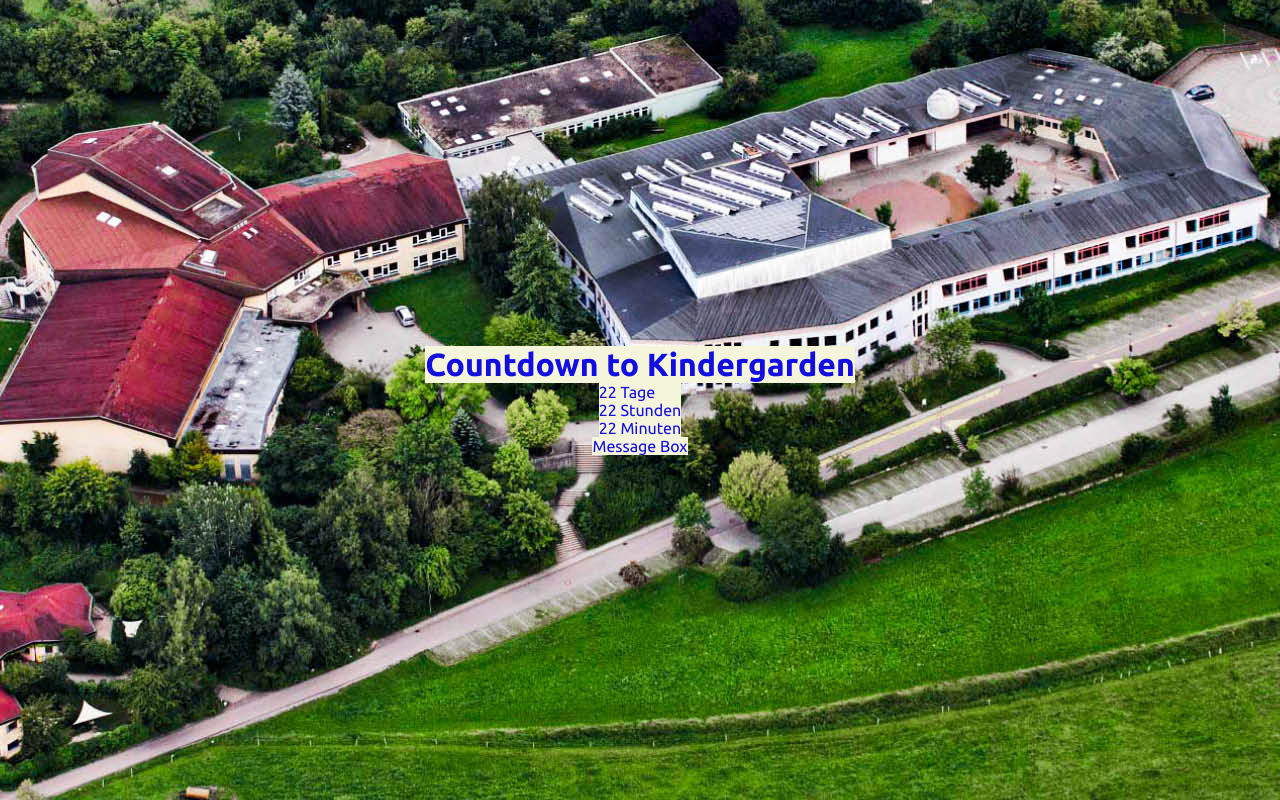
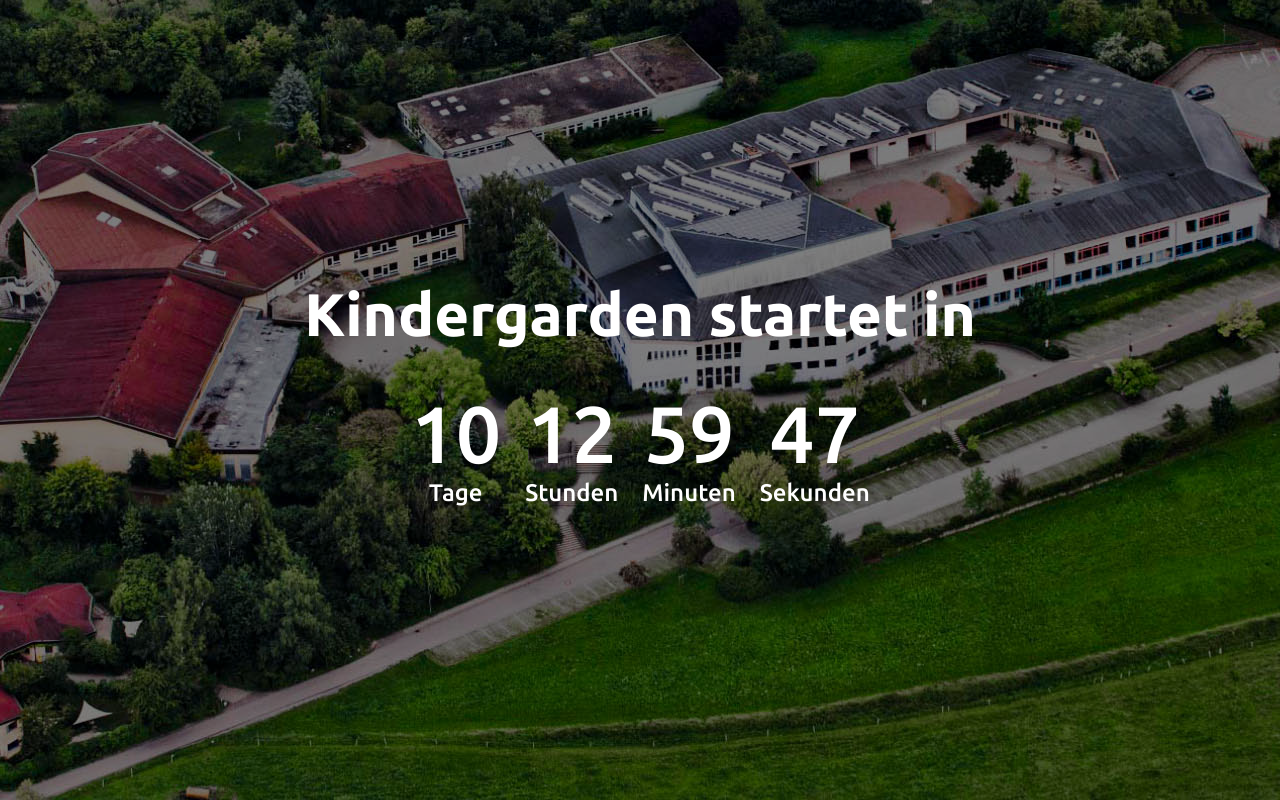
Before and after one commit to GeorgStrassberger/Countdown-Timer, a plain HTML site: page index.html in a window 1280 px wide. Drawn offline with Linux system fonts and the light colour scheme.

Commit message:
add design and coutdown

```diff
--- a/index.html
+++ b/index.html
@@ -15,13 +15,36 @@
 
 <body>
 
-    <h1>Countdown to Kindergarden</h1>
-    <div class="timer">
-        <div id="days">22 Tage</div>
-        <div id="hours">22 Stunden</div>
-        <div id="minutes">22 Minuten</div>
-    </div>
-    <div id="message-box">Message Box</div>
+    <section class="container">
+        <h1>Kindergarden startet in</h1>
+        <img class="image" src="/img/Ueberblick-Luftbild_1920x800-px.jpg">
+        <div id="timer-box" class="time-content">
+            <!-- days -->
+            <div class="time days">
+                <span id="days" class="number">00</span>
+                <span class="text">Tage</span>
+            </div>
+            <!-- hours -->
+            <div class="time hours">
+                <span id="houre" class="number">00</span>
+                <span class="text">Stunden</span>
+            </div>
+            <!-- minutes -->
+            <div class="time minutes">
+                <span id="minutes" class="number">00</span>
+                <span class="text">Minuten</span>
+            </div>
+            <!-- seconds -->
+            <div class="time seconds">
+                <span id="seconds" class="number">00</span>
+                <span class="text">Sekunden</span>
+            </div>
+        </div>
+        <div id="message" class="test">
+
+        </div>
+    </section>
+
 </body>
 
 </html>
--- a/script.js
+++ b/script.js
@@ -1 +1,36 @@
-addEventListener('DOMContentLoaded');
+// Set start date
+const startDate = new Date(2022, 9, 5, 7, 0, 0);
+
+//
+let countdown = setInterval(showTime, 1000);
+
+function showTime() {
+    // Current Date
+    let currentDate = new Date();
+
+    // Time difference between the current Date and the start Date
+    let timeDifference = startDate - currentDate;
+
+    //Convert the single time parts
+    let dayCount = Math.floor(timeDifference / (1000 * 60 * 60 * 24));
+    let hourCount = Math.floor((timeDifference % (1000 * 60 * 60 * 24)) / (1000 * 60 * 60));
+    let minuteCount = Math.floor((timeDifference % (1000 * 60 * 60)) / (1000 * 60));
+    let secondCount = Math.floor((timeDifference % (1000 * 60)) / 1000);
+
+    let days = document.getElementById('days');
+    let houre = document.getElementById('houre');
+    let minutes = document.getElementById('minutes');
+    let seconds = document.getElementById('seconds');
+    days.innerHTML = dayCount;
+    houre.innerHTML = hourCount;
+    minutes.innerHTML = minuteCount;
+    seconds.innerHTML = secondCount;
+
+    if (timeDifference < 0) {
+        clearInterval(countdown);
+        const timer = document.getElementById('timer-box');
+        timer.classList.add('d-none');
+        let message = document.getElementById('message');
+        message.innerHTML = 'Los gehts!';
+    }
+}
--- a/style.css
+++ b/style.css
@@ -1,18 +1,19 @@
 * {
-    margin: 0;
+    margin: 0 auto;
     padding: 0;
     box-sizing: border-box;
-    font-family: 'Ubuntu';
+    font-family: 'Ubuntu', sans-serif;
     font-style: normal;
-    color: rgb(18, 14, 226);
+    color: #ffffff;
+}
+
+.d-none {
+    display: none !important;
 }
 
 body {
     height: 100vh;
-    background-image: url(/img/Ueberblick-Luftbild_1920x800-px.jpg);
-    background-position: center;
-    background-repeat: no-repeat;
-    background-size: cover;
+    width: 100%;
     background-color: blanchedalmond;
     display: flex;
     flex-direction: column;
@@ -20,7 +21,93 @@ body {
     align-items: center;
 }
 
-h1,
-div {
-    background-color: beige;
+h1 {
+    margin-bottom: 24px;
+    text-align: center;
+    font-size: 60px;
 }
+
+.container {
+    display: flex;
+    row-gap: 15px;
+    flex-direction: column;
+    align-items: center;
+    justify-content: center;
+    height: 100vh;
+    width: 100%;
+    overflow: hidden;
+    background: rgb(0, 0, 0);
+    /* Fallback color */
+    background: rgba(0, 0, 0, 0.5);
+    /* Black background with 0.5 opacity */
+    padding: 20px;
+}
+
+.container .image {
+    position: absolute;
+    height: 100%;
+    width: 100%;
+    object-fit: cover;
+    z-index: -1;
+}
+
+.time-content {
+    display: flex;
+    flex-direction: row;
+    gap: 24px;
+}
+
+.time-content .time {
+    display: flex;
+    flex-direction: column;
+    align-items: center;
+}
+
+.time .number,
+.time .text {
+    font-weight: 500;
+}
+
+.time .number {
+    font-size: 80px;
+}
+
+.time .text {
+    font-size: 24px;
+    text-transform: capitalize;
+}
+
+#message {
+    font-size: 120px;
+    text-align: center;
+    color: goldenrod;
+}
+
+@media screen and (max-width: 500px) {
+    h1 {
+        margin-bottom: 16px;
+        font-size: 40px;
+    }
+    .time .text {
+        font-size: 16px;
+    }
+    .time .number {
+        font-size: 60px;
+    }
+}
+
+@media screen and (max-width: 300px) {
+    .container {
+        padding: 0;
+    }
+    h1 {
+        margin-bottom: 16px;
+        font-size: 40px;
+    }
+    .time .text {
+        font-size: 12px;
+    }
+    .time .number {
+        font-size: 30px;
+    }
+}
```
